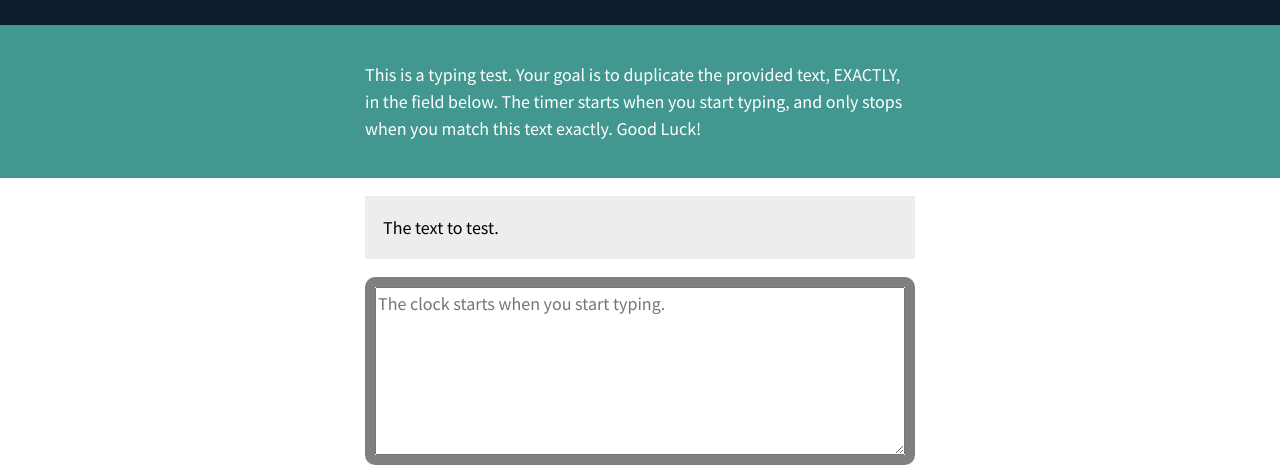
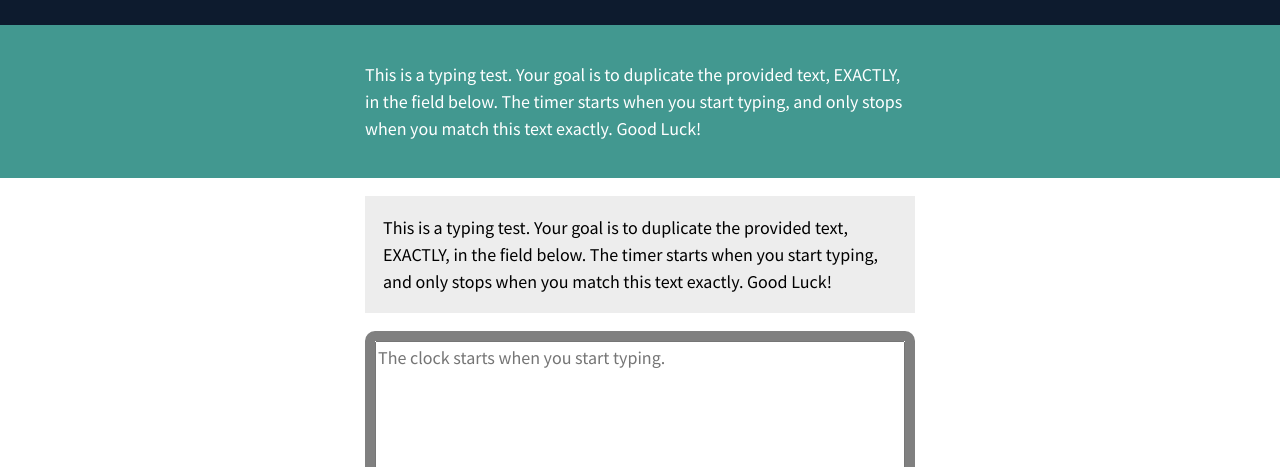
Before and after one commit to AlthafMuhammad/Typing-Speed-Tester-using-JavaScript.github.io, a plain HTML site: page index.html in a window 1280 px wide. Shown: the part 113-580 px from the top of the page. Drawn offline with Linux system fonts and the light colour scheme.

Commit message:
Changed the test text

```diff
--- a/index.html
+++ b/index.html
@@ -20,7 +20,7 @@
         </article><!-- .intro -->
         <section class="test-area">
             <div id="origin-text">
-                <p>The text to test.</p>
+                <p>This is a typing test. Your goal is to duplicate the provided text, EXACTLY, in the field below. The timer starts when you start typing, and only stops when you match this text exactly. Good Luck!</p>
             </div><!-- #origin-text -->
 
             <div class="test-wrapper">
```
